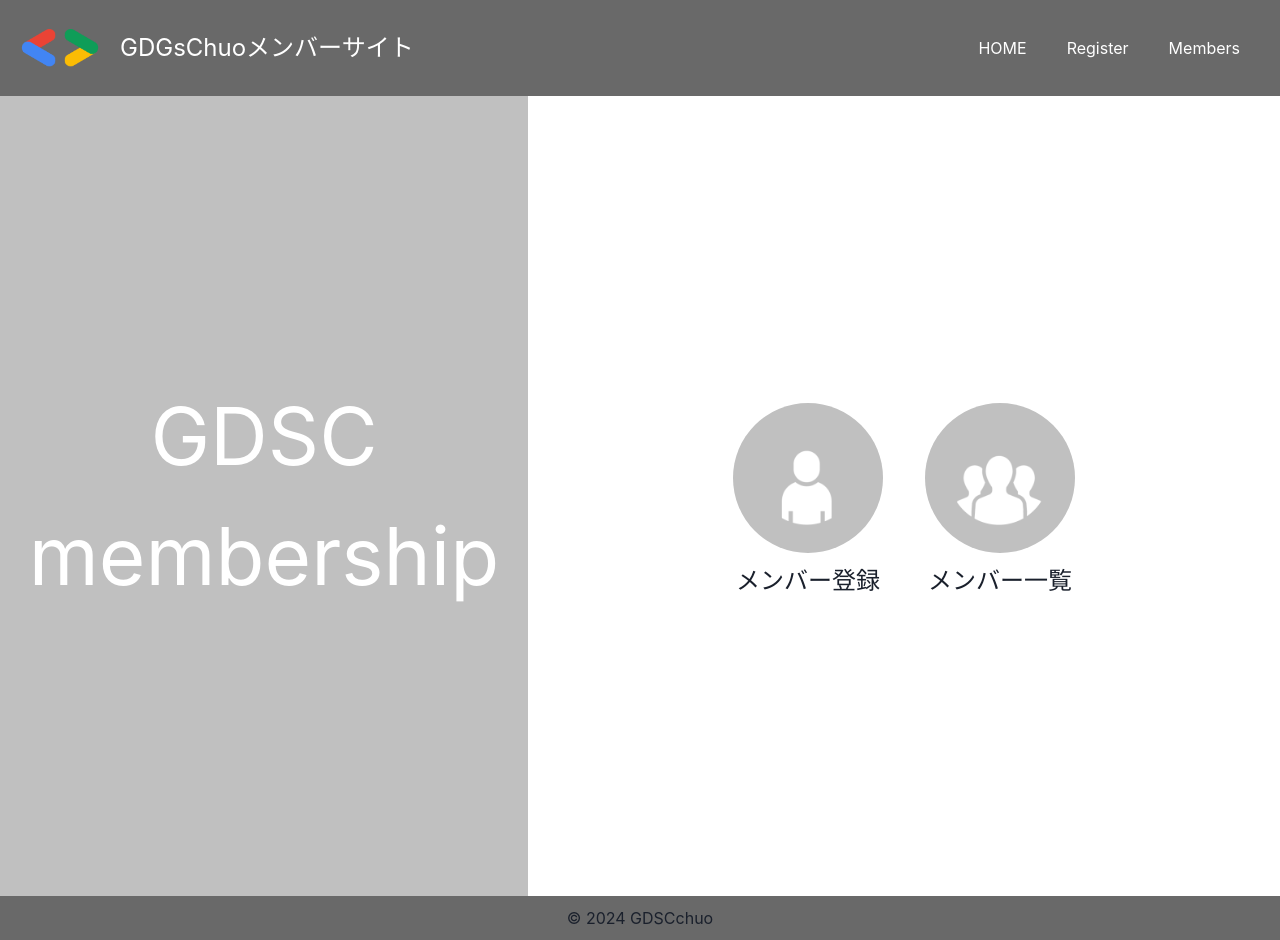
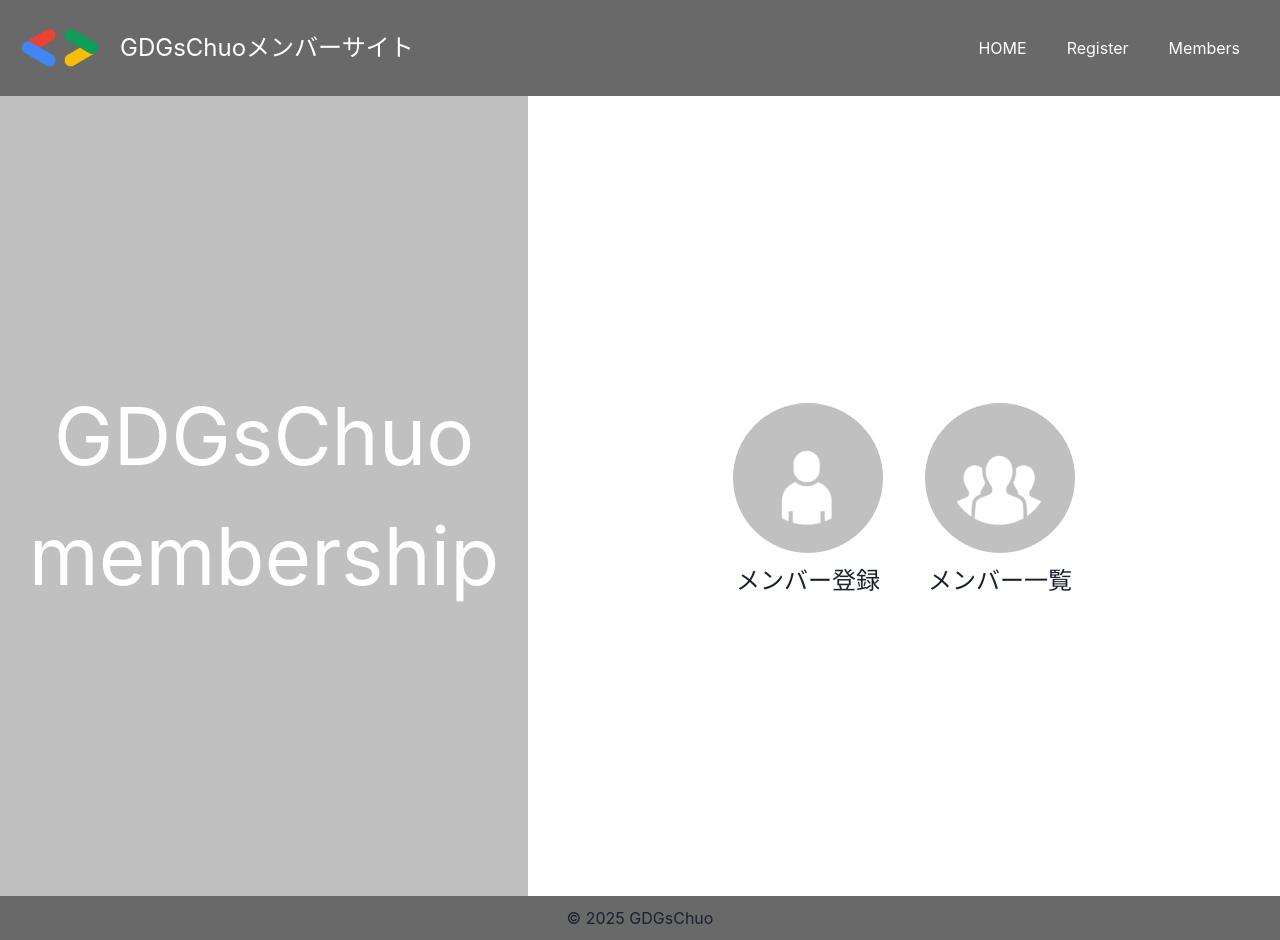
Before and after one commit to aoi20031020/gdgs-members-client, a React (Create React App) app: page / in a window 1280 px wide. Built offline with nearby package versions, Linux system fonts and the light colour scheme.

Commit message:
文言修正gdgs

```diff
--- a/src/components/Footer.tsx
+++ b/src/components/Footer.tsx
@@ -14,7 +14,7 @@ const StyledFooter = styled.footer`
 function Footer() {
   return (
     <StyledFooter>
-      <p>© 2024 GDSCchuo</p>
+      <p>© 2025 GDGsChuo</p>
     </StyledFooter>
   );
 }
--- a/src/pages/Home.tsx
+++ b/src/pages/Home.tsx
@@ -117,7 +117,7 @@ function Home() {
         {/* 左側：タイトルと背景グレー */}
         <LeftSide>
           <Title>
-            GDSC
+            GDGsChuo
             <br />
             membership
           </Title>
```
